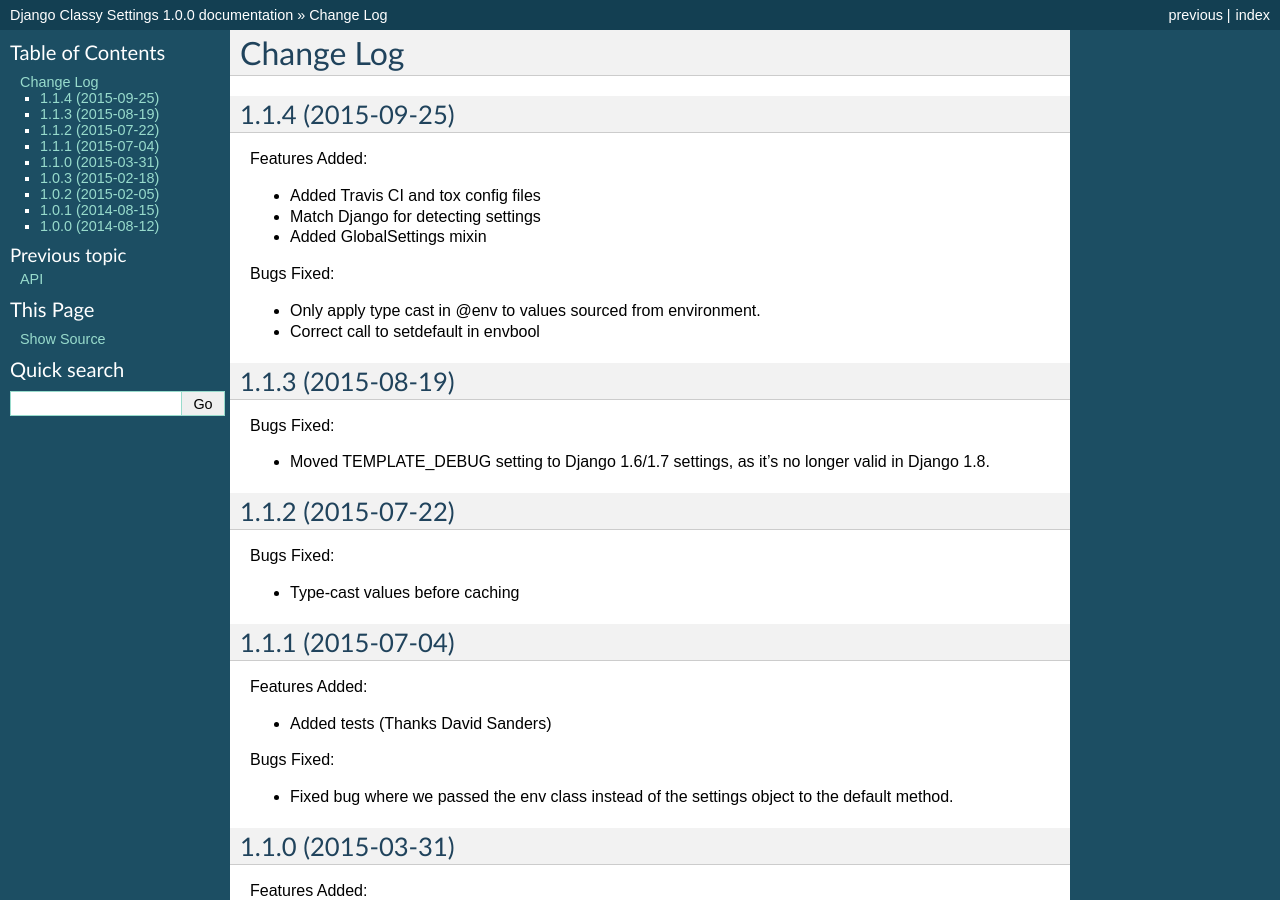
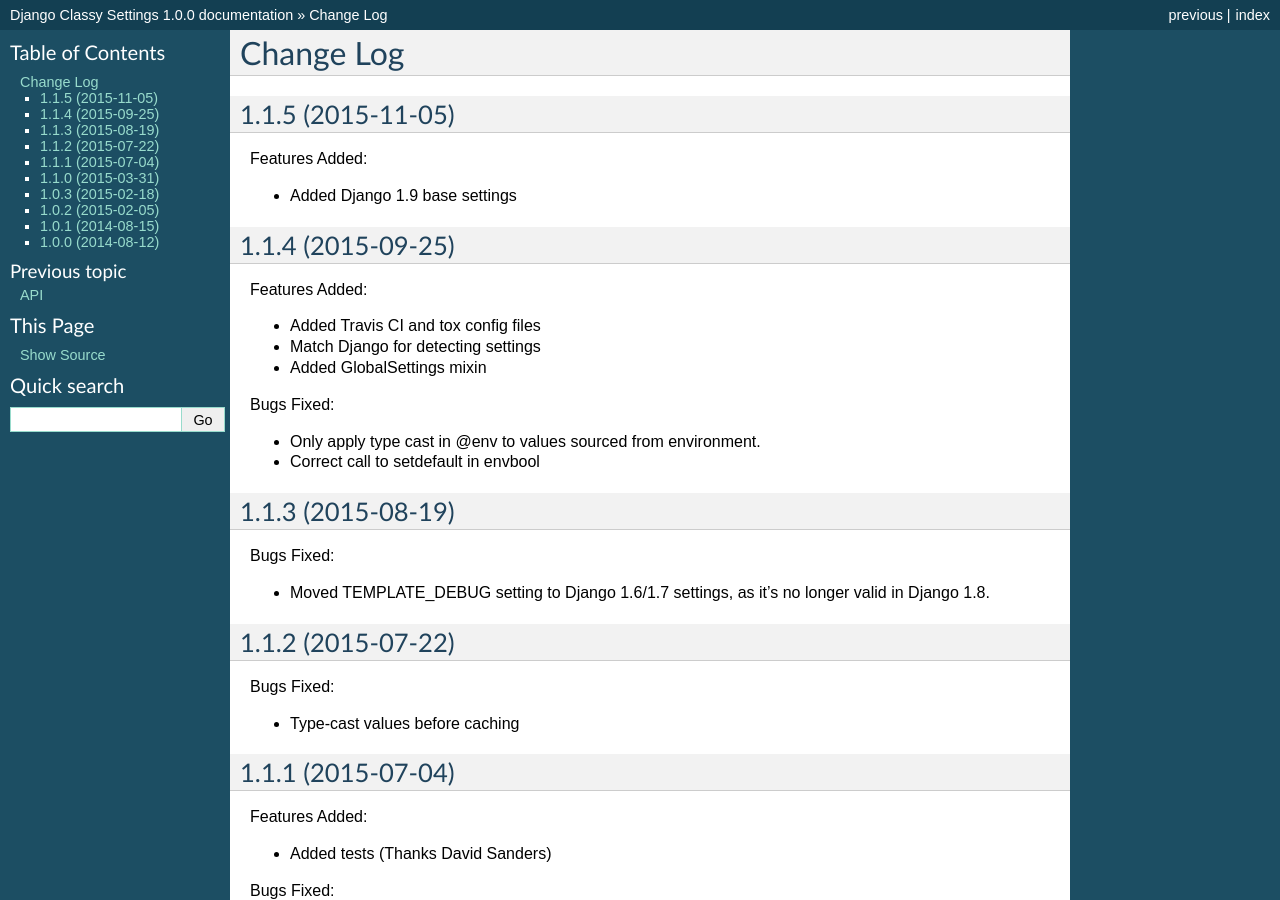
Before and after one commit to funkybob/django-classy-settings, a Sphinx documentation site: the page built from docs/changelog.rst, in a window 1280 px wide and 900 px high. Built offline with Sphinx 7.4.7, drawn with Linux system fonts in a browser that asks for light colours.

Commit message:
Bumped version to 1.1.5

```diff
--- a/docs/changelog.rst
+++ b/docs/changelog.rst
@@ -1,5 +1,12 @@
 Change Log
 ==========
+
+1.1.5 (2015-11-05)
+------------------
+
+Features Added:
+
+- Added Django 1.9 base settings
 
 1.1.4 (2015-09-25)
 ------------------
--- a/setup.py
+++ b/setup.py
@@ -3,7 +3,7 @@
 
 setup(
     name='django-classy-settings',
-    version='1.1.4',
+    version='1.1.5',
     description='Simple class-based settings for Django',
     author='Curtis Maloney',
     author_email='curtis@tinbrain.net',
```
